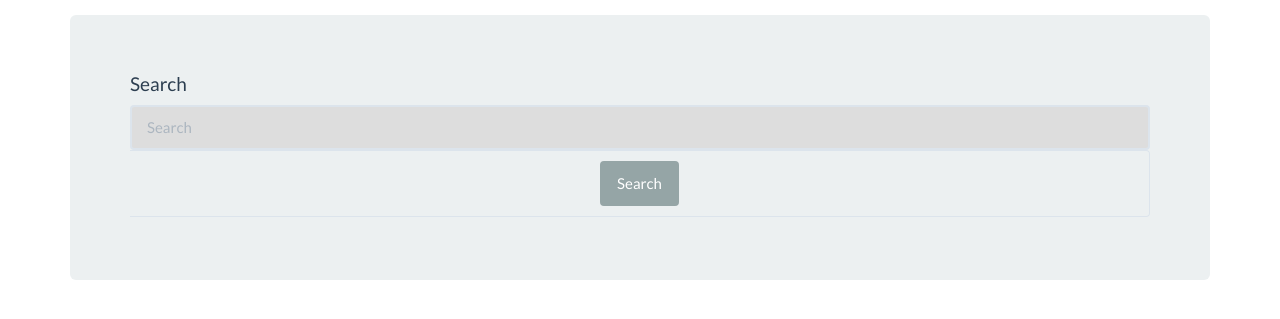
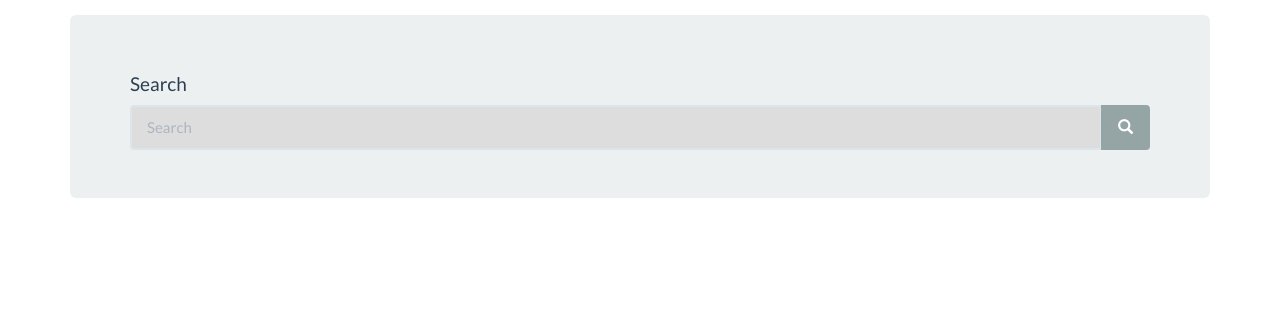
Before and after one commit to SteveMcGrath/herfio, a Flask app: page / in a window 1280 px wide. Shown: the part 60-379 px from the top of the page. Run offline with Flask 2, Linux system fonts and the light colour scheme; parts of the project's set-up code (start-up, migrations or seed data) failed here and were passed over; some libraries are stand-ins or nearby versions; some web fonts are replaced.

Commit message:
Converted search bar to something more visually pleasing

```diff
--- a/app/templates/layout.html
+++ b/app/templates/layout.html
@@ -37,13 +37,17 @@
         <div id="navbar-main" class="collapse navbar-collapse">
         	{% if auctions %}
         	<div class="nav navbar-nav navbar-right">
-	        	<form class="navbar-form navbar-left" role="search" method="POST" action="/">
-	        		{{ form.hidden_tag() }}
-			        <div class="form-group">
+                <form class="navbar-form navbar-left" role="search" method="POST" action="/">
+                    {{ form.hidden_tag() }}
+                    <div class="input-group">
                         <input id="search" type="text" name="search" class="form-control" placeholder="Search">
-			        </div>
-			        <button type="submit" class="btn btn-default">Search</button>
-			    </form>
+                        <span class="input-group-btn">
+                            <button type="submit" class="btn btn-default">
+                                <span class="glyphicon glyphicon-search" aria-hidden="true"></span>
+                            </button>
+                        </span>
+                    </div>
+                </form>
 		    </div>
 		    {% endif %}
 		</div>
--- a/app/templates/search.html
+++ b/app/templates/search.html
@@ -8,10 +8,12 @@
         <h4>Search</h4>
         <form method="POST" action="/">
             {{ form.hidden_tag() }}
-	        <div class="form-group">
+            <div class="input-group">
                 <input id="search" type="text" name="search" class="form-control" placeholder="Search">
-		        <span class="input-group-addon">
-		        	<button type="submit" class="btn btn-default">Search</button>
+                <span class="input-group-btn">
+                    <button type="submit" class="btn btn-default">
+                        <span class="glyphicon glyphicon-search" aria-hidden="true"></span>
+                    </button>
                 </span>
             </div>
         </form>
```
Lines whose indentation alone changed are shown as unchanged.
